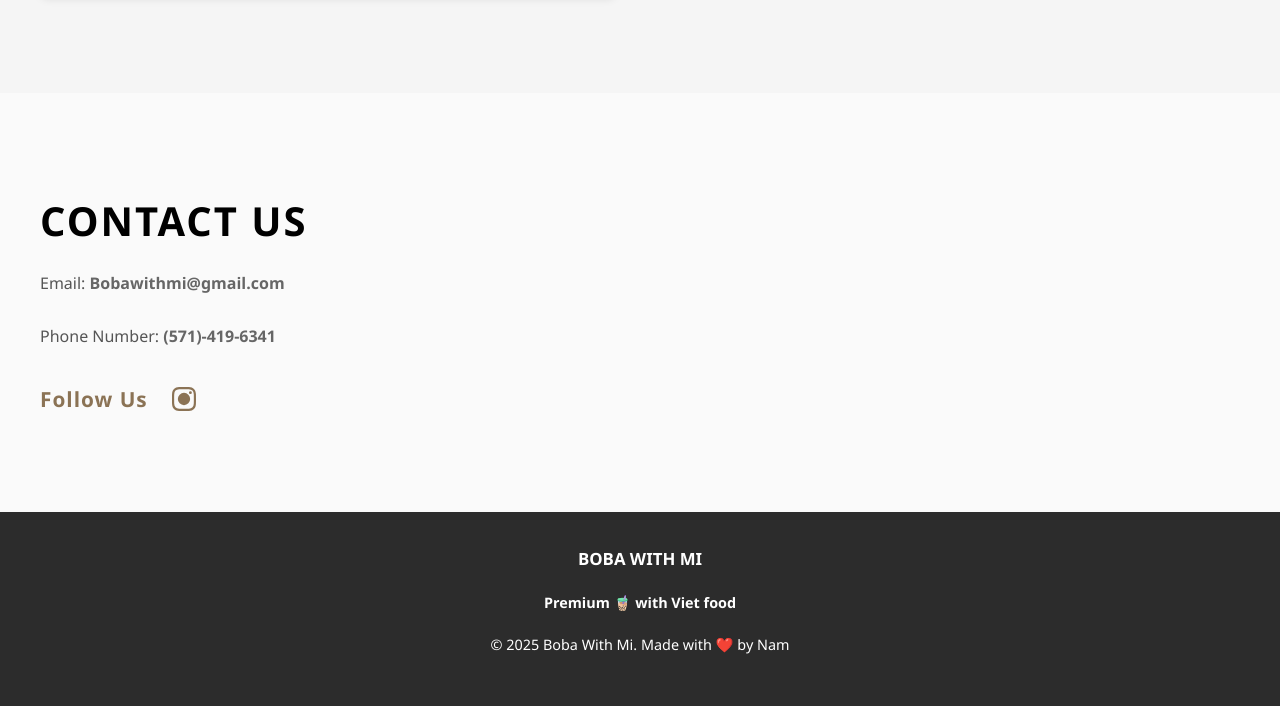
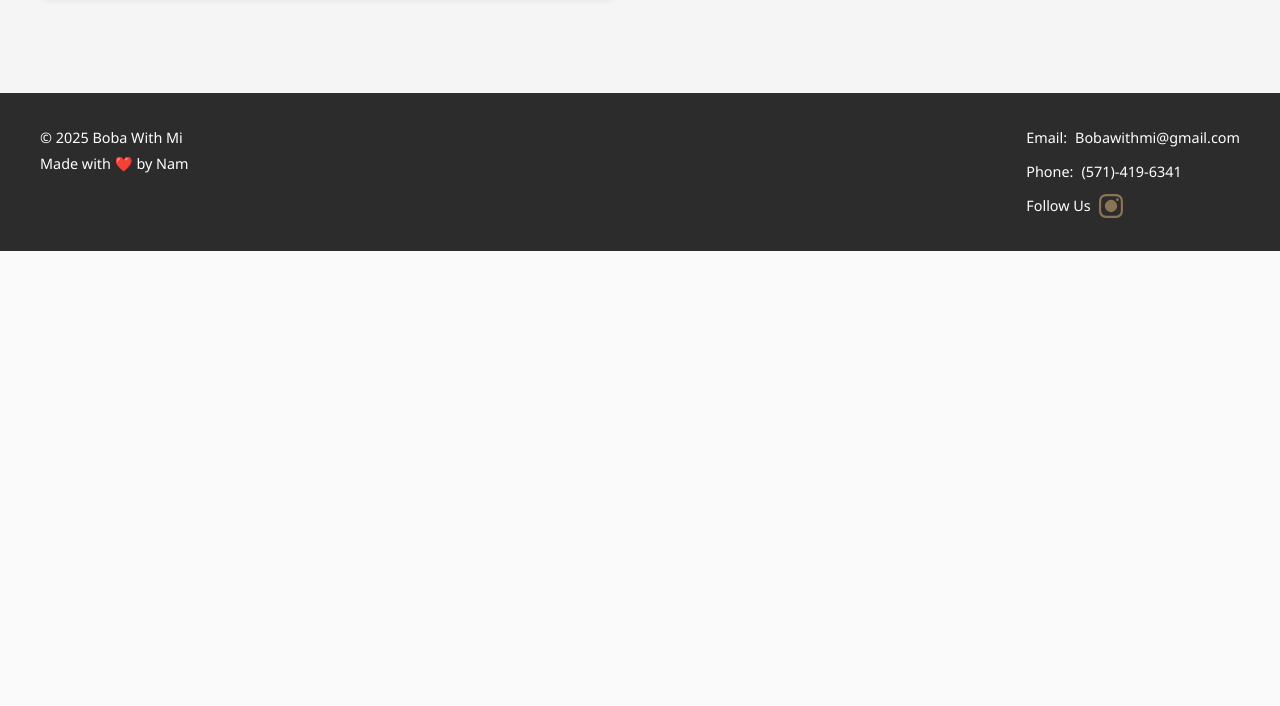
Before and after one commit to namos2502/BobaWithMi, a plain HTML site: page index.html in a window 1280 px wide. Shown: the part 2806-3512 px from the top of the page. After the commit the page ends 3057 px from the top, so only its background shows below. Drawn offline with Linux system fonts and the light colour scheme.

Commit message:
update footer, move contact section

```diff
--- a/index.html
+++ b/index.html
@@ -143,26 +143,32 @@
       </div>
     </section>
 
-    <!-- Contact Section -->
-    <section id="contact" class="section">
-      <div class="section-content">
-        <h2>CONTACT US</h2>
-        <p class="contact-info">
-          Email:
-          <a href="mailto:Bobawithmi@gmail.com" class="email-link"
-            ><strong>Bobawithmi@gmail.com</strong></a
-          >
-        </p>
-        <p class="contact-info">
-          Phone Number:
-          <a href="tel:+15714196341" class="phone-link"
-            ><strong>(571)-419-6341</strong></a
-          >
-        </p>
-
-        <div class="follow-section">
-          <h3>Follow Us</h3>
-          <div class="social-links">
+    <!-- Footer -->
+    <footer class="footer">
+      <div class="footer-container">
+        <div class="footer-left">
+          <p>&copy; 2025 Boba With Mi</p>
+          <p>
+            Made with ❤️ by
+            <a href="https://github.com/namos2502" class="footer-logo-link">
+              Nam
+            </a>
+          </p>
+        </div>
+        <div class="footer-right">
+        <div class="footer-contact">
+          <p class="contact-line">
+            Email:
+            <a href="mailto:Bobawithmi@gmail.com" class="email-link"
+              >Bobawithmi@gmail.com</a
+            >
+          </p>
+          <p class="contact-line">
+            Phone:
+            <a href="tel:+15714196341" class="phone-link">(571)-419-6341</a>
+          </p>
+          <p class="contact-line">
+            Follow Us
             <a
               href="https://www.instagram.com/bobawithmi.va/"
               target="_blank"
@@ -180,22 +186,9 @@
                 />
               </svg>
             </a>
-          </div>
+          </p>
         </div>
       </div>
-    </section>
-
-    <!-- Footer -->
-    <footer class="footer">
-      <h3>BOBA WITH MI</h3>
-      <h4>Premium 🧋 with Viet food</h4>
-      <p>
-        &copy; 2025 Boba With Mi. Made with ❤️ by
-        <a href="https://github.com/namos2502" class="footer-logo-link">
-          Nam
-        </a>
-      </p>
-      <p></p>
     </footer>
 
     <script src="contactUsForm.js"></script>
--- a/styles.css
+++ b/styles.css
@@ -352,23 +352,23 @@ body {
   line-height: 1.8;
 }
 
+.email-link {
+  text-decoration: none;
+  color: var(--bg-white);
+  transition: color 0.3s ease;
+}
+
+.email-link:hover {
+  color: var(--primary-brown);
+}
+
 .phone-link {
   text-decoration: none;
-  color: var(--text-gray);
+  color: var(--bg-white);
   transition: color 0.3s ease;
 }
 
 .phone-link:hover {
-  color: var(--primary-brown);
-}
-
-.email-link {
-  text-decoration: none;
-  color: var(--text-gray);
-  transition: color 0.3s ease;
-}
-
-.email-link:hover {
   color: var(--primary-brown);
 }
 
@@ -415,15 +415,59 @@ body {
 .footer {
   background-color: var(--bg-dark);
   color: var(--bg-white);
-  text-align: center;
   padding: 2rem;
   font-size: 0.9rem;
   line-height: 1.8;
+}
+
+.footer > div:first-child {
+  max-width: 1200px;
+  margin: 0 auto;
+  display: flex;
+  justify-content: space-between;
+  align-items: flex-start;
+  gap: 3rem;
+}
+
+.footer-left {
+  text-align: left;
+  flex: 1;
+}
+
+.footer-right {
+  text-align: right;
+  flex: 0;
   display: flex;
   flex-direction: column;
+  align-items: flex-end;
+  justify-content: flex-start;
+  gap: 2rem;
+}
+
+.footer-contact {
+  display: flex;
+  flex-direction: column;
+  gap: 0.5rem;
+  align-items: flex-start;
+  text-align: right;
+}
+
+.contact-line {
+  color: var(--bg-white);
+  margin: 0;
+  display: flex;
   align-items: center;
-  gap: 1rem;
+  gap: 0.5rem;
 }
+
+.contact-line .social-icon {
+  display: flex;
+  align-items: center;
+  justify-content: center;
+  line-height: 1;
+  color: var(--primary-brown);
+}
+
 .footer-logo {
   height: clamp(70px, 15vw, 120px);
   width: auto;
@@ -469,6 +513,17 @@ body {
 
   .section-content h2 {
     font-size: 1.8rem;
+  }
+
+  .footer {
+    flex-direction: column;
+    align-items: flex-start;
+    gap: 2rem;
+  }
+
+  .footer-right {
+    align-items: flex-start;
+    width: 100%;
   }
 
   .location-info {
```
